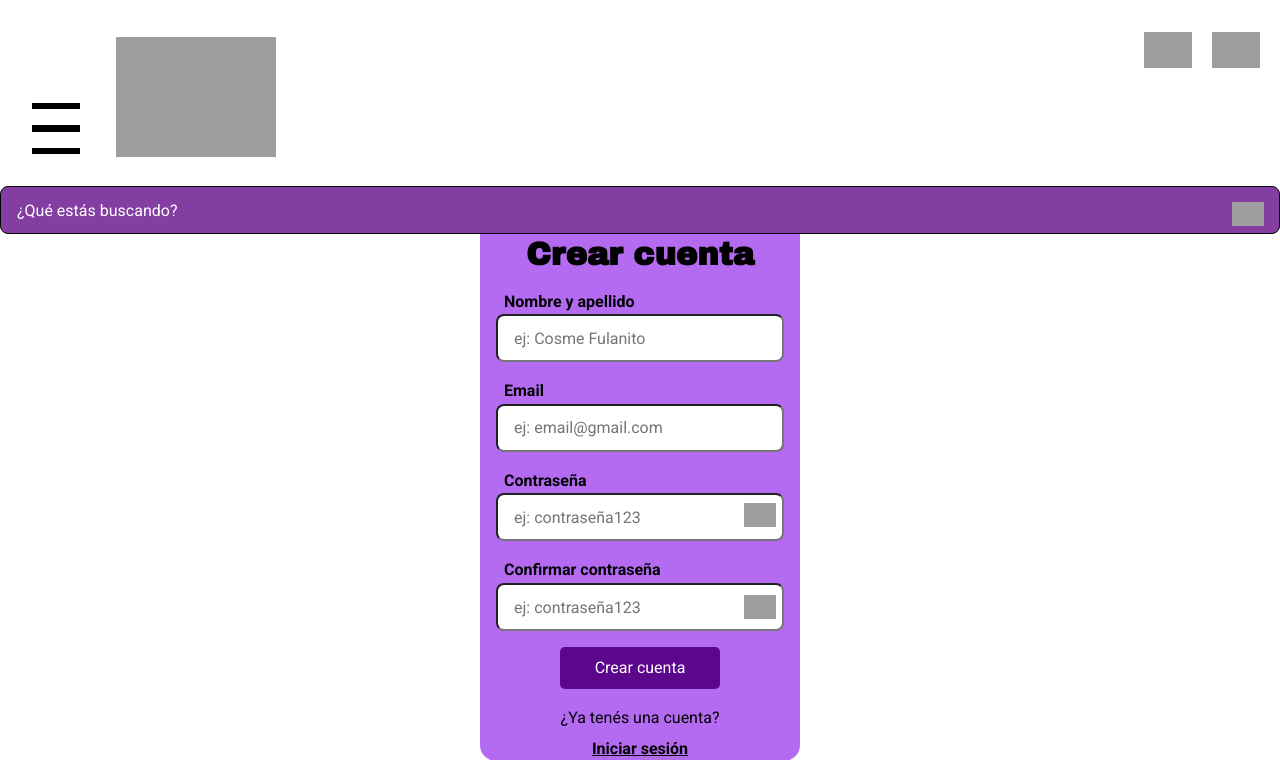
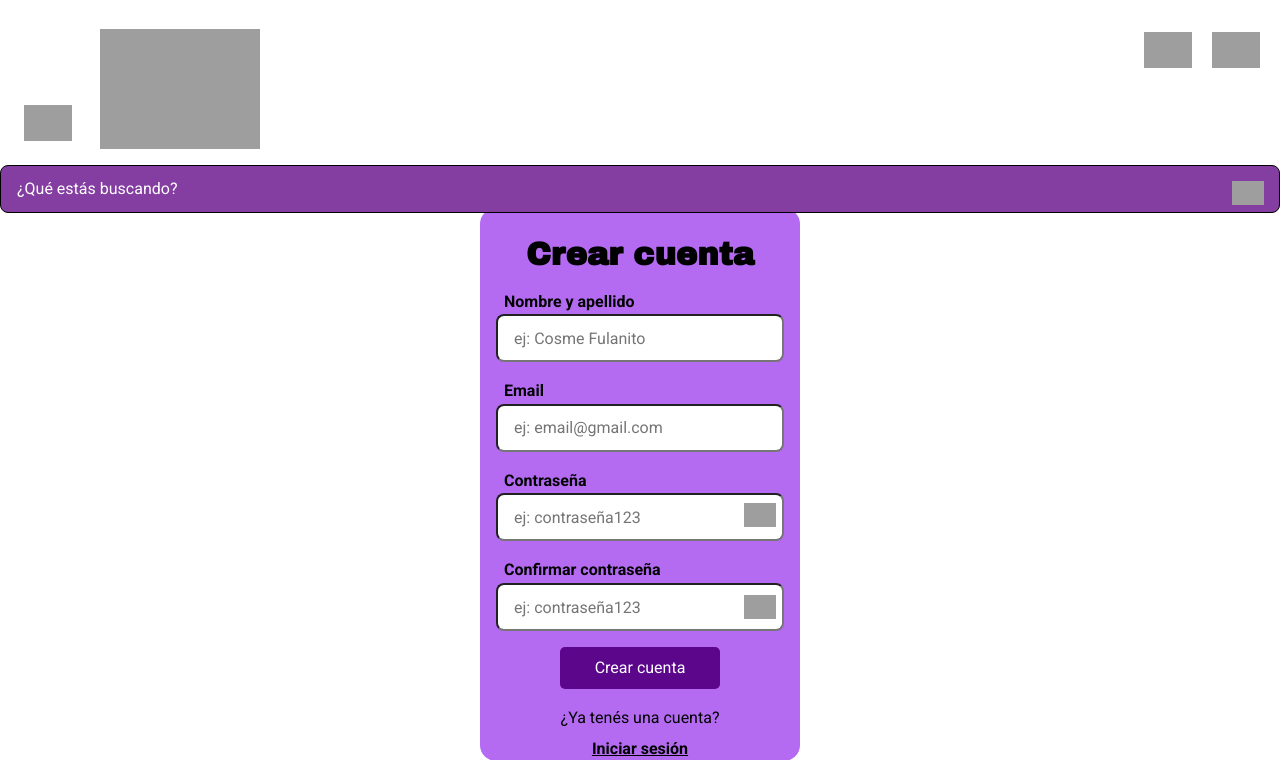
Before and after one commit to Dagyss/PAWPrints-Ecommerce, a PHP site: page /create-acount.html in a window 1280 px wide. Shown: the top 760 px of the page. Run offline with PHP 8.4, Linux system fonts and the light colour scheme; grey boxes are pictures that could not be loaded.

Commit message:
Agregamos icono de menu hamburgueza y acomodamos estilos

```diff
--- a/public/create-acount.html
+++ b/public/create-acount.html
@@ -12,9 +12,7 @@
     <header id="header">
         <section class="hamburger-menu">
             <button type="button">
-                <span></span>
-                <span></span>
-                <span></span>
+                <img src="../icons/hamburguer-menu.png" alt="" class="icon">
             </button>
         </section>
         <h1>
--- a/public/login.html
+++ b/public/login.html
@@ -10,9 +10,7 @@
     <header id="header">
         <section class="hamburger-menu">
             <button type="button">
-                <span></span>
-                <span></span>
-                <span></span>
+                <img src="../icons/hamburguer-menu.png" alt="" class="icon">
             </button>
         </section>
         <h1>
--- a/public/styles/header.css
+++ b/public/styles/header.css
@@ -6,8 +6,7 @@
 #header h1{
     display: inline-block;
     position: relative;
-    left: 3rem;
-    top: 1rem;
+    top: .5rem;
 }
 #enterprise-icon{
     width: 10rem;
@@ -16,27 +15,12 @@
 
 .hamburger-menu{
     display: inline-block;
-    position: relative;
-    left: 1rem;
-    bottom: 2rem;
 }
 
 .hamburger-menu button {
     background: none;
     border: none;
     cursor: pointer;
-    display: flex;
-    flex-direction: column;
-    gap: 1rem;
-    padding: 0 0 0 1rem;
-}
-
-.hamburger-menu button span {
-    display: block;
-    width: 3rem;
-    height: 0.4rem;
-    background: var(--text-color);
-    transition: transform 0.3s, opacity 0.3s;
 }
 
 h1 a{
```
Also changed, not shown: icons/hamburguer-menu.png (added).
